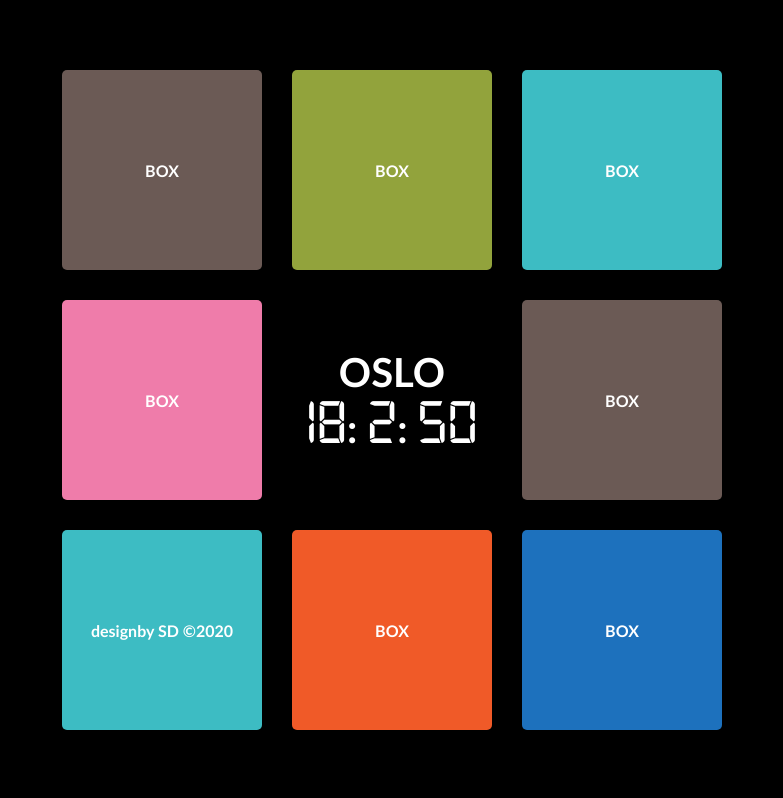
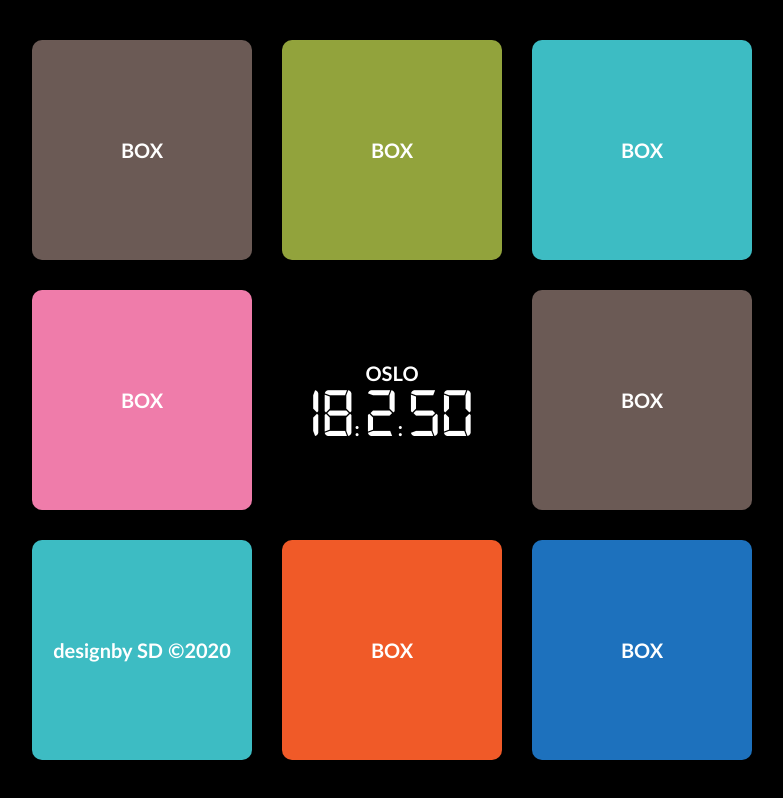
Before and after one commit to serdardurmus/Sprint-2-Assignment-HTML-CSS-Plus-JS-, a plain HTML site: page index.html in a window 1280 px wide. Shown: the whole page, without its empty margins (248-1031 px from the left). Drawn offline with Linux system fonts and the light colour scheme.

Commit message:
Det er oppdatert: Sprint-2 Assignment

```diff
--- a/style.scss
+++ b/style.scss
@@ -9,6 +9,7 @@
     color: white;
     font-family: 'Trebuchet MS', 'Lucida Sans Unicode', 'Lucida Grande', 'Lucida Sans', Arial, sans-serif;
     font-weight: bold;
+    font-size: 20px;
 }
 
 body {
@@ -21,9 +22,9 @@ body {
         align-items: center;
         flex-wrap: wrap;
         .box {
-            border-radius: 5px;
-            min-width: 200px;
-            min-height: 200px;
+            border-radius: 10px;
+            min-width: 220px;
+            min-height: 220px;
             display: flex;
             justify-content: center;
             align-items: center;
@@ -32,6 +33,7 @@ body {
         }
         .box:hover {
             border-style: groove;
+            box-shadow: 5px 0px 10px white;
         }
         .box-1 { background-color: #6b5a55; margin: 30px 15px;}
         .box-4 { background-color: #92a33c; margin: 30px 15px;}
@@ -43,7 +45,7 @@ body {
             font-size: 40px;
             .clockId {
                 font-family: digital-7;
-                font-size: 4rem;
+                font-size: 3.5rem;
                 font-weight: 100;
             }
         }
```
Also changed, not shown: style.css, 1 other file.
